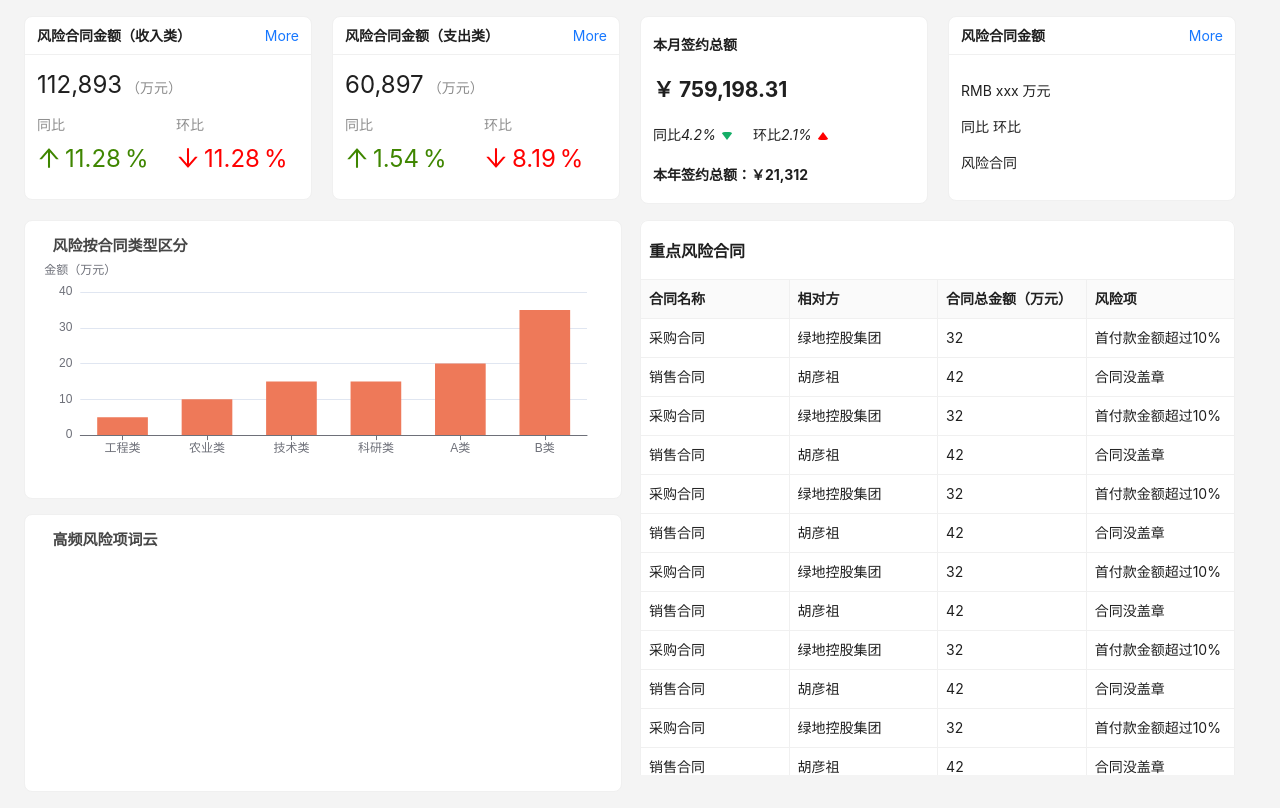
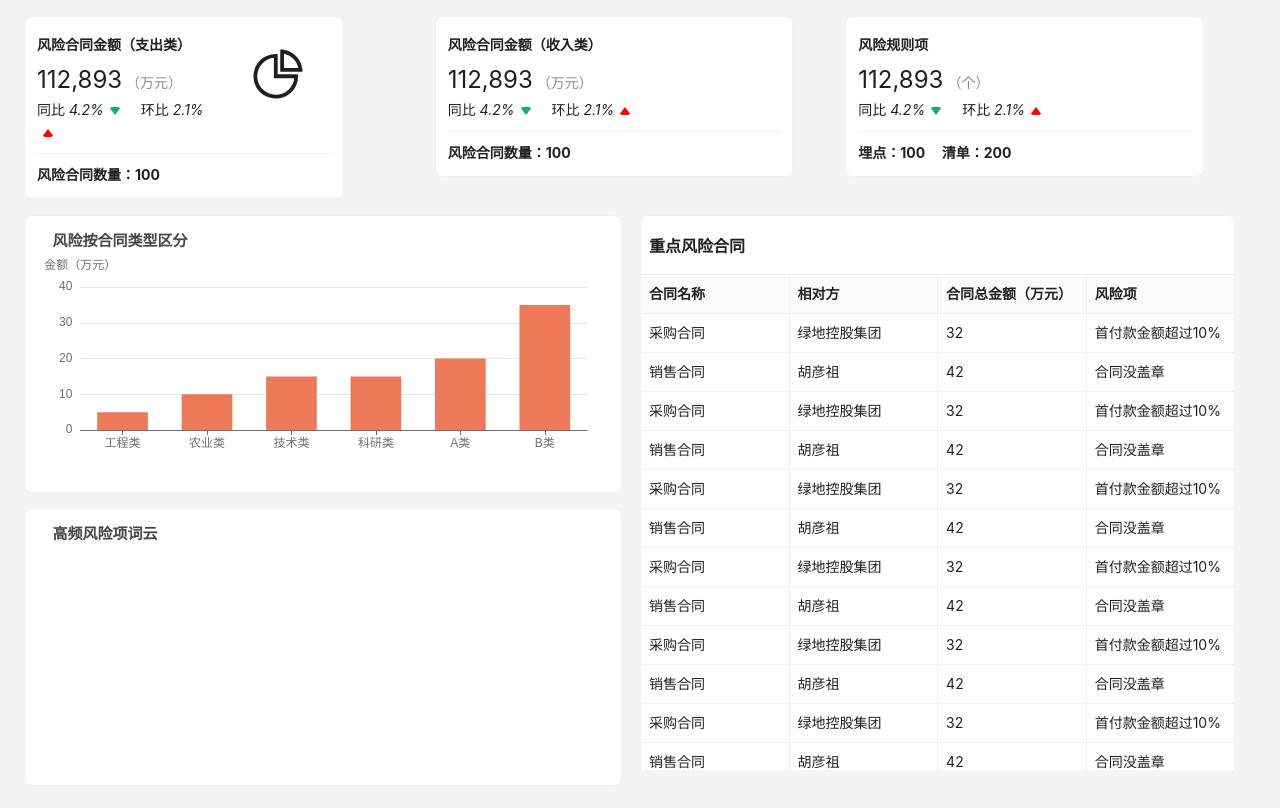
Before and after one commit to 1Garden/chart-demo, a React (Vite) app in the folder vite-chart/: page / in a window 1280 px wide. Built offline with nearby package versions, Linux system fonts and the light colour scheme.

Commit message:
update to v1.1

```diff
--- a/vite-chart/src/pages/index.jsx
+++ b/vite-chart/src/pages/index.jsx
@@ -1,6 +1,10 @@
 import React from 'react';
-import { Col, Row, Card, Table, Statistic } from 'antd';
-import { ArrowDownOutlined, ArrowUpOutlined } from '@ant-design/icons';
+import { Col, Row, Card, Table, Statistic, Divider } from 'antd';
+import {
+  ArrowDownOutlined,
+  ArrowUpOutlined,
+  PieChartOutlined,
+} from '@ant-design/icons';
 import Chart from '../components/Chart';
 import './style.css';
 import * as echarts from 'echarts';
@@ -907,120 +911,95 @@ function Main() {
   return (
     <div id="main">
       <Row className="row">
-        <Col span={6} className="col">
-          <Card
-            size="small"
-            title="风险合同金额（收入类）"
-            extra={<a href="#">More</a>}
-            style={{ width: '22.5vw' }}
-          >
-            <Col span={24} style={{ marginBottom: '10px' }}>
-              <Statistic
-                title=""
-                value={112893}
-                suffix={<div class="ant-statistic-title">（万元）</div>}
-              />
-            </Col>
-            <Row gutter={16} style={{ marginBottom: '10px' }}>
-              <Col span={12}>
+        <Col span={8} className="col">
+          <Card size="small" style={{ width: '25vw' }}>
+            <Row>
+              <Col span={16}>
+                <h4 style={{ marginTop: '5px', marginBottom: '5px' }}>
+                  风险合同金额（支出类）
+                </h4>
                 <Statistic
-                  title="同比"
-                  value={11.28}
-                  precision={2}
-                  valueStyle={{
-                    color: '#3f8600',
+                  title=""
+                  value={112893}
+                  suffix={<div class="ant-statistic-title">（万元）</div>}
+                />
+                <span>
+                  同比&nbsp;
+                  <i>
+                    4.2%<b id="triangle-down"></b>
+                  </i>
+                  环比&nbsp;
+                  <i>
+                    2.1%<b id="triangle-up"></b>
+                  </i>
+                </span>
+              </Col>
+              <Col span={7}>
+                <PieChartOutlined
+                  style={{
+                    fontSize: '50px',
+                    marginTop: '20px',
+                    marginLeft: '20px',
                   }}
-                  prefix={<ArrowUpOutlined />}
-                  suffix="%"
-                />
-              </Col>
-              <Col span={12}>
-                <Statistic
-                  title="环比"
-                  value={11.28}
-                  precision={2}
-                  valueStyle={{
-                    color: 'red',
-                  }}
-                  prefix={<ArrowDownOutlined />}
-                  suffix="%"
                 />
               </Col>
             </Row>
+            <Divider style={{ margin: '10px 0' }} />
+            <h4 style={{ marginTop: '0', marginBottom: '0' }}>
+              风险合同数量：100
+            </h4>
           </Card>
         </Col>
-        {/**<p>风险合同数量</p>*/}
-        <Col span={6} className="col">
-          <Card
-            size="small"
-            title="风险合同金额（支出类）"
-            extra={<a href="#">More</a>}
-            style={{ width: '22.5vw' }}
-          >
-            <Col span={24} style={{ marginBottom: '10px' }}>
-              <Statistic
-                title=""
-                value={60897}
-                suffix={<div class="ant-statistic-title">（万元）</div>}
-              />
-            </Col>
-            <Row gutter={16} style={{ marginBottom: '10px' }}>
-              <Col span={12}>
-                <Statistic
-                  title="同比"
-                  value={1.54}
-                  precision={2}
-                  valueStyle={{
-                    color: '#3f8600',
-                  }}
-                  prefix={<ArrowUpOutlined />}
-                  suffix="%"
-                />
-              </Col>
-              <Col span={12}>
-                <Statistic
-                  title="环比"
-                  value={8.19}
-                  precision={2}
-                  valueStyle={{
-                    color: 'red',
-                  }}
-                  prefix={<ArrowDownOutlined />}
-                  suffix="%"
-                />
-              </Col>
-            </Row>
-          </Card>
-        </Col>
-        <Col span={6} className="col">
-          <Card size="small" style={{ width: '22.5vw' }}>
+        <Col span={8} className="col">
+          <Card size="small" style={{ width: '28vw' }}>
             <h4 style={{ marginTop: '5px', marginBottom: '5px' }}>
-              本月签约总额
+              风险合同金额（收入类）
             </h4>
-            <h2>￥ 759,198.31</h2>
+            <Statistic
+              title=""
+              value={112893}
+              suffix={<div class="ant-statistic-title">（万元）</div>}
+            />
             <span>
-              同比
+              同比&nbsp;
               <i>
                 4.2%<b id="triangle-down"></b>
               </i>
-              环比
+              环比&nbsp;
               <i>
                 2.1%<b id="triangle-up"></b>
               </i>
             </span>
-            <h4 style={{ marginBottom: '5px' }}>本年签约总额：￥21,312</h4>
+            <Divider style={{ margin: '10px 0' }} />
+            <h4 style={{ marginTop: '0', marginBottom: '0' }}>
+              风险合同数量：100
+            </h4>
           </Card>
         </Col>
-        <Col span={6}>
-          <Card
-            size="small"
-            title="风险合同金额"
-            extra={<a href="#">More</a>}
-            style={{ width: '22.5vw' }}
-          >
-            <p>RMB xxx 万元</p>
-            <p>同比 环比 </p>
-            <p>风险合同</p>
+        <Col span={8} className="col">
+          <Card size="small" style={{ width: '28vw' }}>
+            <h4 style={{ marginTop: '5px', marginBottom: '5px' }}>
+              风险规则项
+            </h4>
+            <Statistic
+              title=""
+              value={112893}
+              suffix={<div class="ant-statistic-title">（个）</div>}
+            />
+            <span>
+              同比&nbsp;
+              <i>
+                4.2%<b id="triangle-down"></b>
+              </i>
+              环比&nbsp;
+              <i>
+                2.1%<b id="triangle-up"></b>
+              </i>
+            </span>
+            <Divider style={{ margin: '10px 0' }} />
+            <h4 style={{ marginTop: '0', marginBottom: '0' }}>
+              埋点：100 &nbsp;&nbsp;&nbsp; 清单：200
+            </h4>
           </Card>
         </Col>
       </Row>
```
Also changed, not shown: 1 other file (tests, documents, lock files or other folders).
